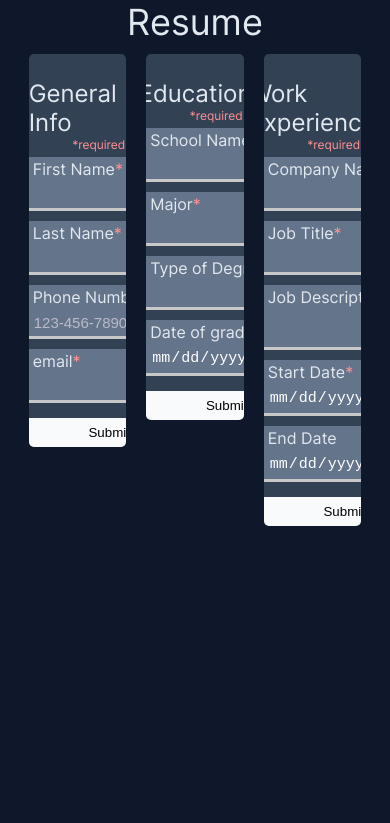
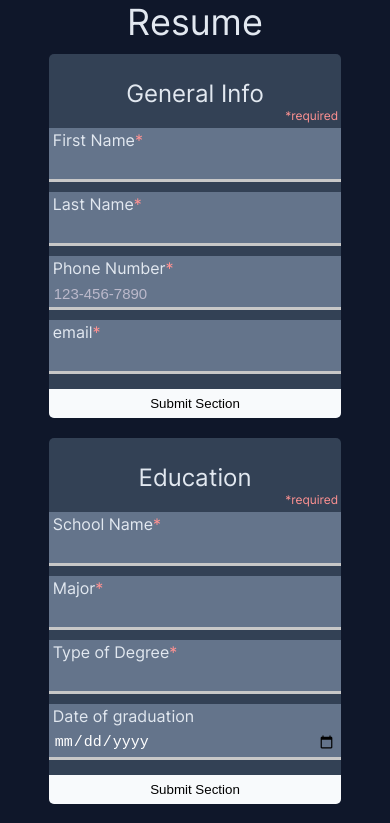
Before and after one commit to AlecBongard/cv-project, a React (Create React App) app: page / in a window 390 px wide. Shown: the top 823 px of the page. Built offline with nearby package versions, Linux system fonts and the light colour scheme.

Commit message:
Add media query for smaller screen sizes

```diff
--- a/src/styles/app.css
+++ b/src/styles/app.css
@@ -5,7 +5,18 @@
     font-style: regular;
 }
 
+@media (max-width: 800px) {
+    .app-wrap > .section-wrap{
+        display: flex;
+        flex-direction: column;
+        align-items: center;
+        justify-content: center;
+    }
 
+    .section{
+        min-width: 75%;
+    }
+}
 
 .app-title{
     font-size: 36px;
--- a/src/styles/section.css
+++ b/src/styles/section.css
@@ -2,6 +2,7 @@
     --valid: rgb(167, 255, 167);
     --invalid: rgb(255, 146, 146);
 }
+
 
 .form-title{
     font-size: 24px;
```
